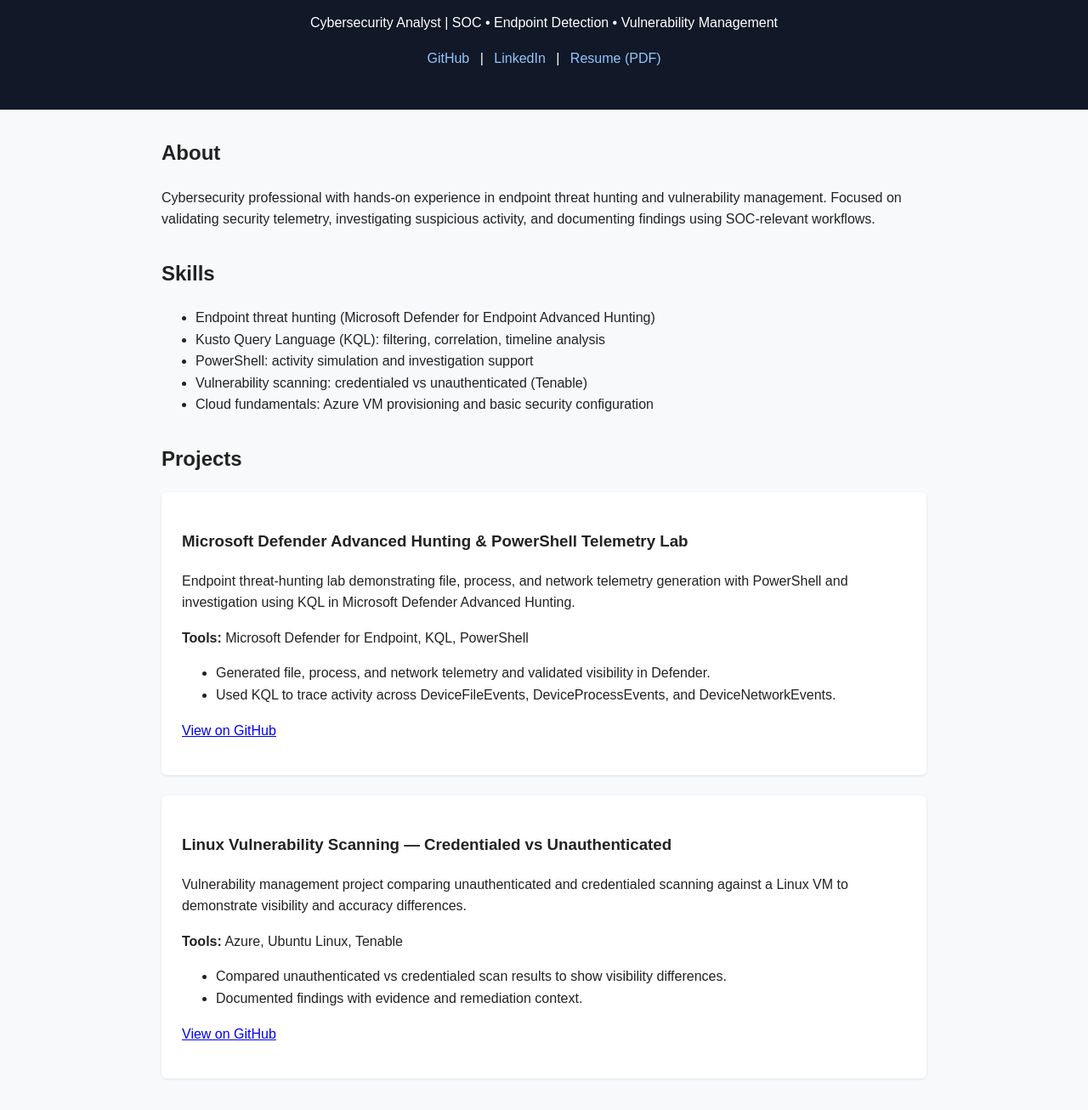
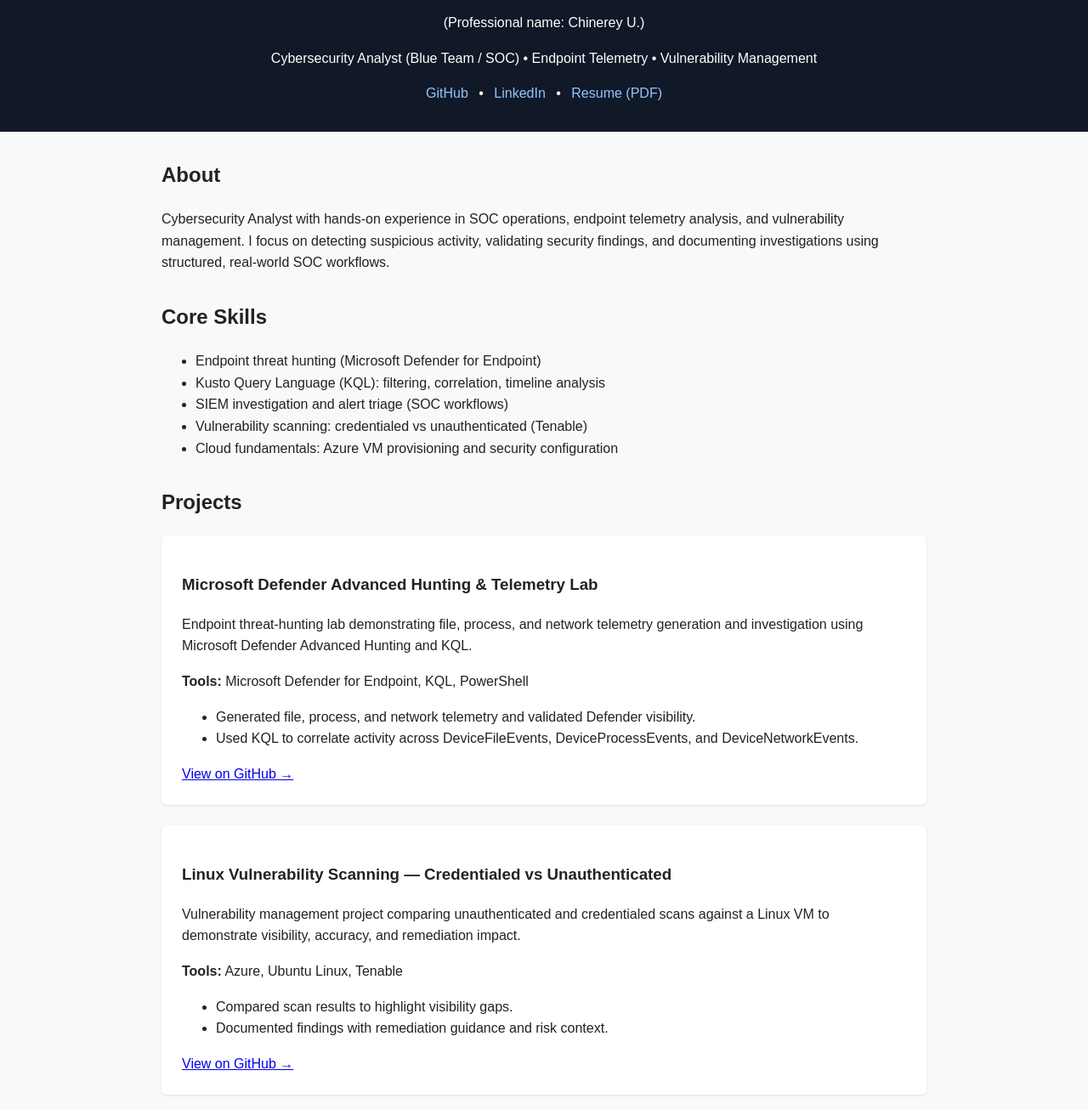
Before and after one commit to uchinerey-gift/uchinerey-gift.github.io, a plain HTML site: page index.html in a window 1280 px wide. Shown: the part 112-1418 px from the top of the page at 85% size. Drawn offline with Linux system fonts and the light colour scheme.

Commit message:
feat: update portfolio header and resume link branding

```diff
--- a/index.html
+++ b/index.html
@@ -4,63 +4,55 @@
 <head>
     <meta charset="UTF-8" />
     <meta name="viewport" content="width=device-width, initial-scale=1.0" />
-    <title>Chinerey Ukwu | Cybersecurity Portfolio</title>
 
-    <!-- Styles -->
+    <title>Gloria Ukwu (Chinerey U.) | Cybersecurity Portfolio</title>
+
     <link rel="stylesheet" href="style.css" />
-
-    <!-- Favicon -->
     <link rel="icon" href="assets/favicon.svg?v=4" type="image/svg+xml" />
 </head>
 
 <body>
 
     <!-- HEADER -->
-    <header>
-        <h1>Chinerey Ukwu</h1>
+    <header class="container">
+        <h1>Gloria Ukwu</h1>
+        <p class="subtitle">(Professional name: Chinerey U.)</p>
 
-        <p>
-            Cybersecurity Analyst | SOC • Endpoint Detection • Vulnerability Management
+        <p class="tagline">
+            Cybersecurity Analyst (Blue Team / SOC) • Endpoint Telemetry • Vulnerability Management
         </p>
 
-        <p>
-            <a href="https://github.com/uchinerey-gift" target="_blank" rel="noopener">
-                GitHub
-            </a>
-            |
-            <a href="https://www.linkedin.com/in/chinerey-u/" target="_blank" rel="noopener">
-                LinkedIn
-            </a>
-            |
-            <a href="assets/Chinerey-Ukwu-Resume.pdf" target="_blank" rel="noopener">
-                Resume (PDF)
-            </a>
-        </p>
+        <div class="links">
+            <a href="https://github.com/uchinerey-gift" target="_blank" rel="noopener">GitHub</a>
+            <span>•</span>
+            <a href="https://www.linkedin.com/in/chinerey-u/" target="_blank" rel="noopener">LinkedIn</a>
+            <span>•</span>
+            <a href="assets/Gloria-Ukwu-Resume.pdf" target="_blank" rel="noopener">Resume (PDF)</a>
+        </div>
     </header>
 
-    <!-- MAIN CONTENT -->
-    <main>
+    <main class="container">
 
         <!-- ABOUT -->
         <section>
             <h2>About</h2>
             <p>
-                Cybersecurity professional with hands-on experience in endpoint threat
-                hunting and vulnerability management. Focused on validating security
-                telemetry, investigating suspicious activity, and documenting findings
-                using SOC-relevant workflows.
+                Cybersecurity Analyst with hands-on experience in SOC operations, endpoint telemetry
+                analysis, and vulnerability management. I focus on detecting suspicious activity,
+                validating security findings, and documenting investigations using structured,
+                real-world SOC workflows.
             </p>
         </section>
 
         <!-- SKILLS -->
         <section>
-            <h2>Skills</h2>
-            <ul>
-                <li>Endpoint threat hunting (Microsoft Defender for Endpoint Advanced Hunting)</li>
+            <h2>Core Skills</h2>
+            <ul class="skills">
+                <li>Endpoint threat hunting (Microsoft Defender for Endpoint)</li>
                 <li>Kusto Query Language (KQL): filtering, correlation, timeline analysis</li>
-                <li>PowerShell: activity simulation and investigation support</li>
+                <li>SIEM investigation and alert triage (SOC workflows)</li>
                 <li>Vulnerability scanning: credentialed vs unauthenticated (Tenable)</li>
-                <li>Cloud fundamentals: Azure VM provisioning and basic security configuration</li>
+                <li>Cloud fundamentals: Azure VM provisioning and security configuration</li>
             </ul>
         </section>
 
@@ -70,30 +62,27 @@
 
             <!-- PROJECT 1 -->
             <div class="project">
-                <h3>Microsoft Defender Advanced Hunting & PowerShell Telemetry Lab</h3>
+                <h3>Microsoft Defender Advanced Hunting & Telemetry Lab</h3>
 
                 <p>
-                    Endpoint threat-hunting lab demonstrating file, process, and network
-                    telemetry generation with PowerShell and investigation using KQL in
-                    Microsoft Defender Advanced Hunting.
+                    Endpoint threat-hunting lab demonstrating file, process, and network telemetry
+                    generation and investigation using Microsoft Defender Advanced Hunting and KQL.
                 </p>
 
-                <p>
+                <p class="tools">
                     <strong>Tools:</strong> Microsoft Defender for Endpoint, KQL, PowerShell
                 </p>
 
                 <ul>
-                    <li>Generated file, process, and network telemetry and validated visibility in Defender.</li>
-                    <li>Used KQL to trace activity across DeviceFileEvents, DeviceProcessEvents, and
+                    <li>Generated file, process, and network telemetry and validated Defender visibility.</li>
+                    <li>Used KQL to correlate activity across DeviceFileEvents, DeviceProcessEvents, and
                         DeviceNetworkEvents.</li>
                 </ul>
 
-                <p>
-                    <a href="https://github.com/uchinerey-gift/mde-advanced-hunting-telemetry-lab" target="_blank"
-                        rel="noopener">
-                        View on GitHub
-                    </a>
-                </p>
+                <a class="project-link" href="https://github.com/uchinerey-gift/mde-advanced-hunting-telemetry-lab"
+                    target="_blank" rel="noopener">
+                    View on GitHub →
+                </a>
             </div>
 
             <!-- PROJECT 2 -->
@@ -101,34 +90,31 @@
                 <h3>Linux Vulnerability Scanning — Credentialed vs Unauthenticated</h3>
 
                 <p>
-                    Vulnerability management project comparing unauthenticated and
-                    credentialed scanning against a Linux VM to demonstrate visibility
-                    and accuracy differences.
+                    Vulnerability management project comparing unauthenticated and credentialed scans
+                    against a Linux VM to demonstrate visibility, accuracy, and remediation impact.
                 </p>
 
-                <p>
+                <p class="tools">
                     <strong>Tools:</strong> Azure, Ubuntu Linux, Tenable
                 </p>
 
                 <ul>
-                    <li>Compared unauthenticated vs credentialed scan results to show visibility differences.</li>
-                    <li>Documented findings with evidence and remediation context.</li>
+                    <li>Compared scan results to highlight visibility gaps.</li>
+                    <li>Documented findings with remediation guidance and risk context.</li>
                 </ul>
 
-                <p>
-                    <a href="https://github.com/uchinerey-gift/linux-vulnerability-scan" target="_blank" rel="noopener">
-                        View on GitHub
-                    </a>
-                </p>
+                <a class="project-link" href="https://github.com/uchinerey-gift/linux-vulnerability-scan"
+                    target="_blank" rel="noopener">
+                    View on GitHub →
+                </a>
             </div>
 
         </section>
 
     </main>
 
-    <!-- FOOTER -->
     <footer>
-        <p>© 2026 Chinerey Ukwu • Last updated: 2026-01-08</p>
+        <p>© 2026 Gloria Ukwu • Cybersecurity Portfolio</p>
     </footer>
 
 </body>
```
